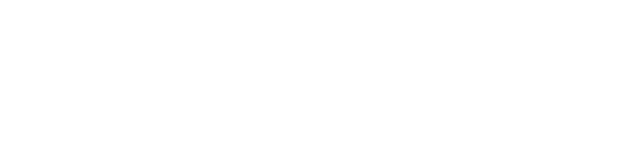
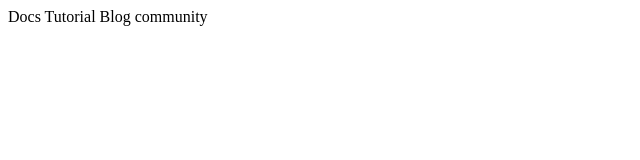
Before and after one commit to Netesh5/reactjs-website-clone, a plain HTML site: page Homepage/index.html in a window 1280 px wide. Shown: the whole page, without its empty margins (0-640 px from the left). Drawn offline with Linux system fonts and the light colour scheme.

Commit message:
css_creation

```diff
--- a/Homepage/index.css
+++ b/Homepage/index.css
@@ -1,2 +1,6 @@
-helloo prasiddha
-hi prassanna
+body{
+ margin:0px;
+}
+#nav-bar{
+    display: flex;
+}
--- a/Homepage/index.html
+++ b/Homepage/index.html
@@ -6,7 +6,13 @@
     <meta name="viewport" content="width=device-width, initial-scale=1.0">
     <title>React-A JavaScript library for building user</title>
 </head>
+<link href="style.css" type="stylesheet">
 <body>
-
+    <div class="nav-bar">
+        <ui> Docs</ui>
+        <ui>Tutorial</ui>
+        <ui>Blog</ui>
+        <ui>community</ui>
+    </div>
 </body>
 </html>
```
